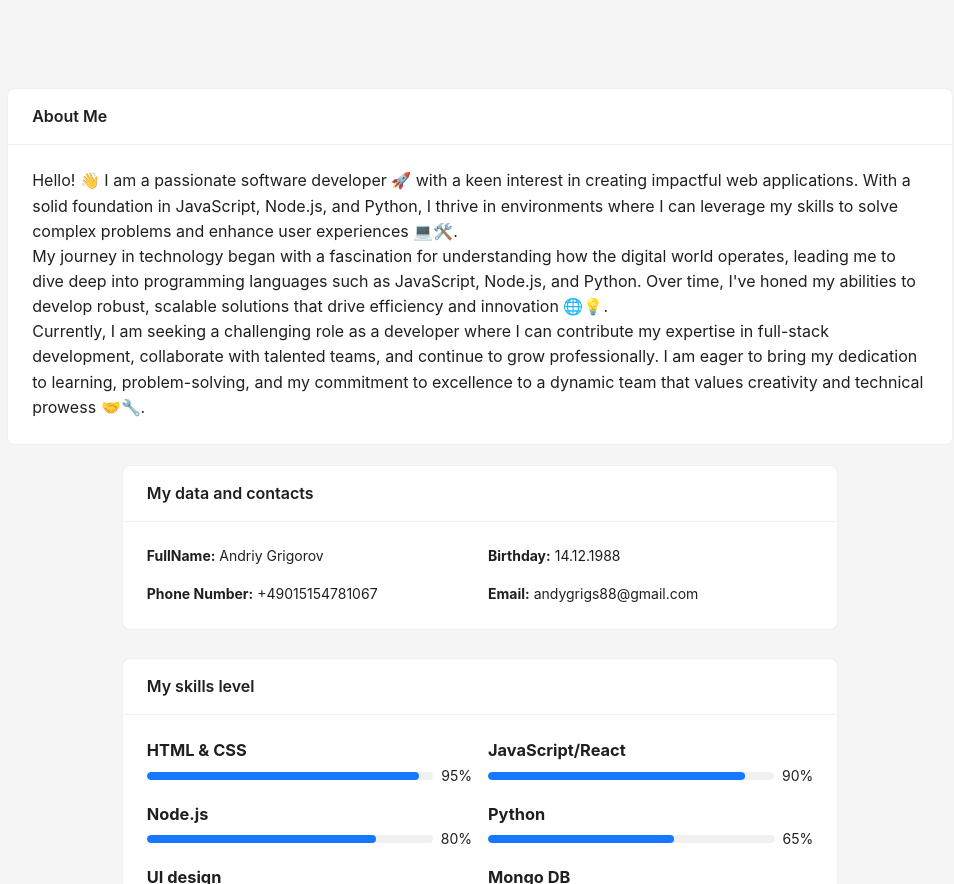
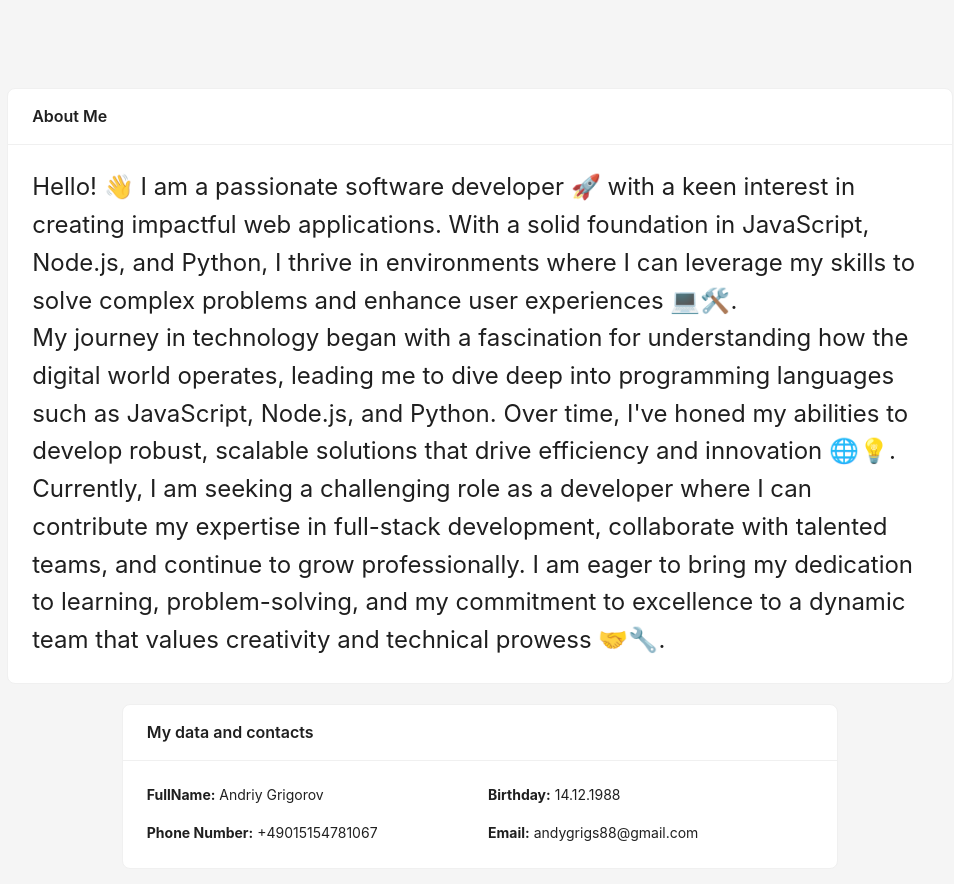
Before and after one commit to AndyGrigs/myPortfolioWebsite, a React (Create React App) app: page / in a window 1280 px wide. Shown: the part 577-1461 px from the top of the page, without its empty margins (160-1114 px from the left). Built offline with nearby package versions, Linux system fonts and the light colour scheme.

Commit message:
enlarged the font

```diff
--- a/src/ui/About.tsx
+++ b/src/ui/About.tsx
@@ -5,7 +5,7 @@ import Skills from './Skills';
 const About = () => (
   <section id='about' style={{ padding: '20px', maxWidth: '80%', margin: '0 auto' }}>
     <article>
-      <Card title="About Me" style={{ width: '100%', fontSize: '16px' }}>
+      <Card title="About Me" style={{ width: '100%', fontSize: '24px' }}>
         <p>
           Hello! 👋 I am a passionate software developer 🚀 with a keen interest in creating impactful web applications. With a solid foundation in JavaScript, Node.js, and Python, I thrive in environments where I can leverage my skills to solve complex problems and enhance user experiences 💻🛠️.
         </p>
```
